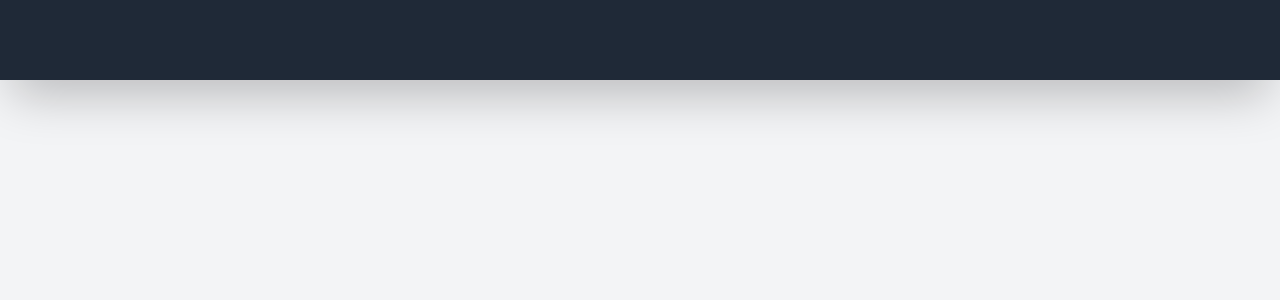
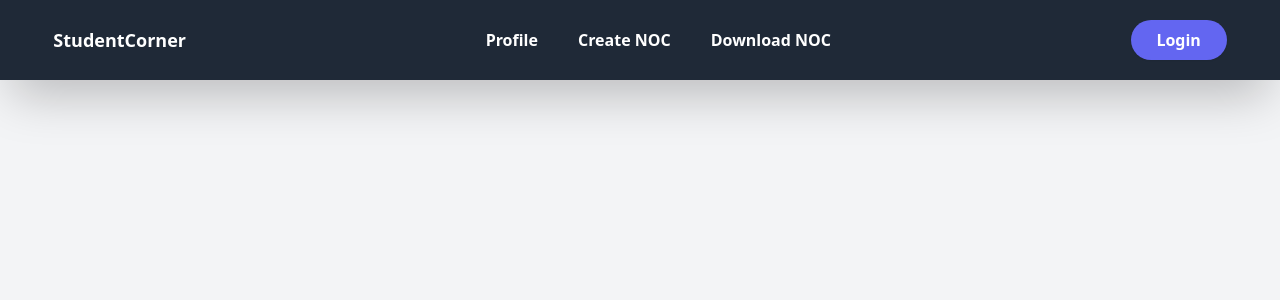
Before and after one commit to harshsindhu0408/tpo_frontend, a React (Create React App) app: page / in a window 1280 px wide. Shown: the top 300 px of the page. Built offline with nearby package versions, Linux system fonts and the light colour scheme.

Commit message:
createdNavbar

```diff
--- a/src/components/common/Navbar.jsx
+++ b/src/components/common/Navbar.jsx
@@ -1,18 +1,62 @@
-import React from 'react'
+import React, { useState } from "react";
+import { Link, useNavigate } from "react-router-dom";
 
 const Navbar = () => {
-
   const Links = [
-    { id: 1, name: "Profile", link: "/profile" },
+    {id: 1, name: "Profile", link: "/profile" },
+    {id: 1, name: "Create NOC", link: "/create-noc" },
+    {id: 1, name: "Download NOC", link: "/download-noc" },
   ];
-
+  const navigate = useNavigate();
+  const [isLoggedin, setIsLoggedin] = useState(false);
+  const loginHandler = () => {
+    navigate("/login");
+  };
   return (
     <nav className="w-full z-10 relative bg-gray-800 h-20 flex items-center justify-center shadow-2xl">
       <div className="w-11/12  flex flex-row items-center justify-between">
+        {/* Left side */}
+        <Link to={'/'}>
+        <div className="text-lg font-bold font-Roborto text-white">StudentCorner</div>
+        </Link>
 
+        {/* Mid div with links */}
+        <div className="hidden md:block">
+          <ul className="flex items-center justify-center gap-10">
+            {Links.map((link) => (
+              <li key={link.id}>
+                <Link
+                  to={link.link}
+                  className="text-white font-bold font-Roborto hover:text-indigo-500 duration-200"
+                >
+                  {link.name}
+                </Link>
+              </li>
+            ))}
+          </ul>
+        </div>
+
+        {/* Login and logout button */}
+        <div>
+          {isLoggedin ? (
+            <button
+              className="bg-indigo-500 hover:bg-indigo-600 hover:scale-95 block font-bold text-white shadow-sm rounded-full px-4 py-2 duration-300 w-24"
+              onClick={() => navigate("/login")}
+            >
+              Logout
+            </button>
+          ) : (
+            <button
+              className="bg-indigo-500 hover:bg-indigo-600 hover:scale-95 block font-bold text-white shadow-sm rounded-full px-4 py-2 duration-300 w-24"
+              onClick={loginHandler}
+            >
+              Login
+            </button>
+          )}
+        </div>
       </div>
     </nav>
-  )
-}
+  );
+};
 
-export default Navbar
+export default Navbar;
```
